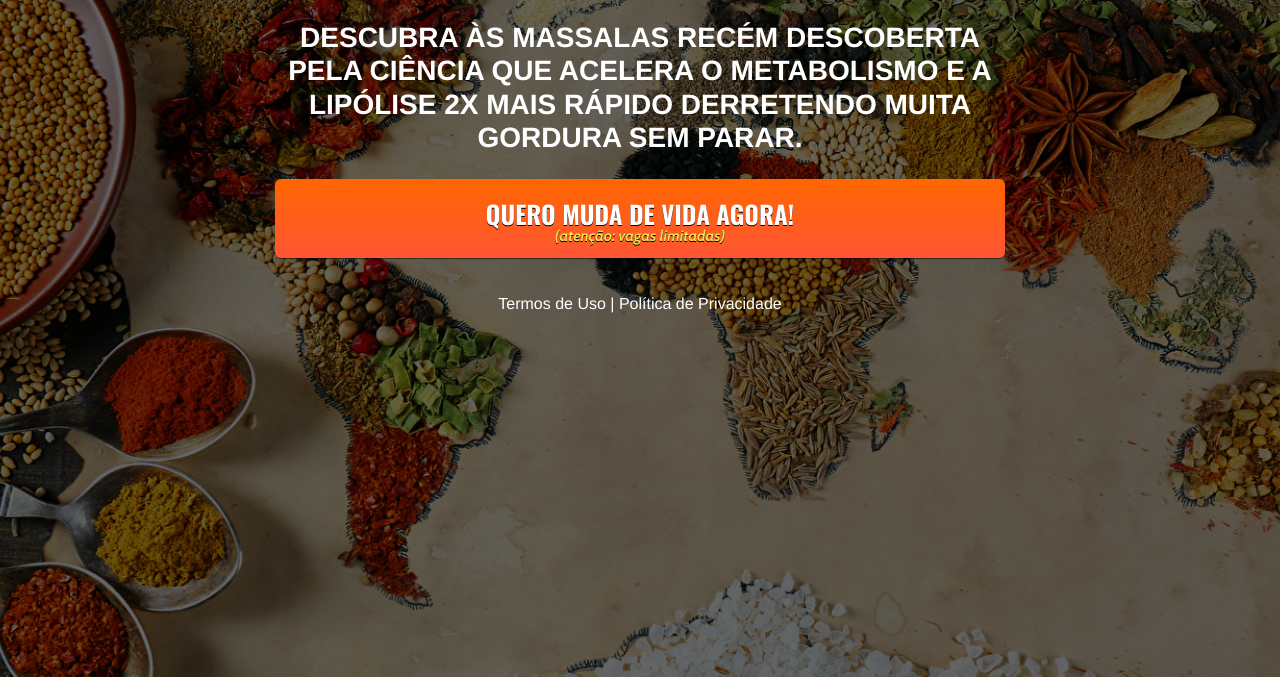
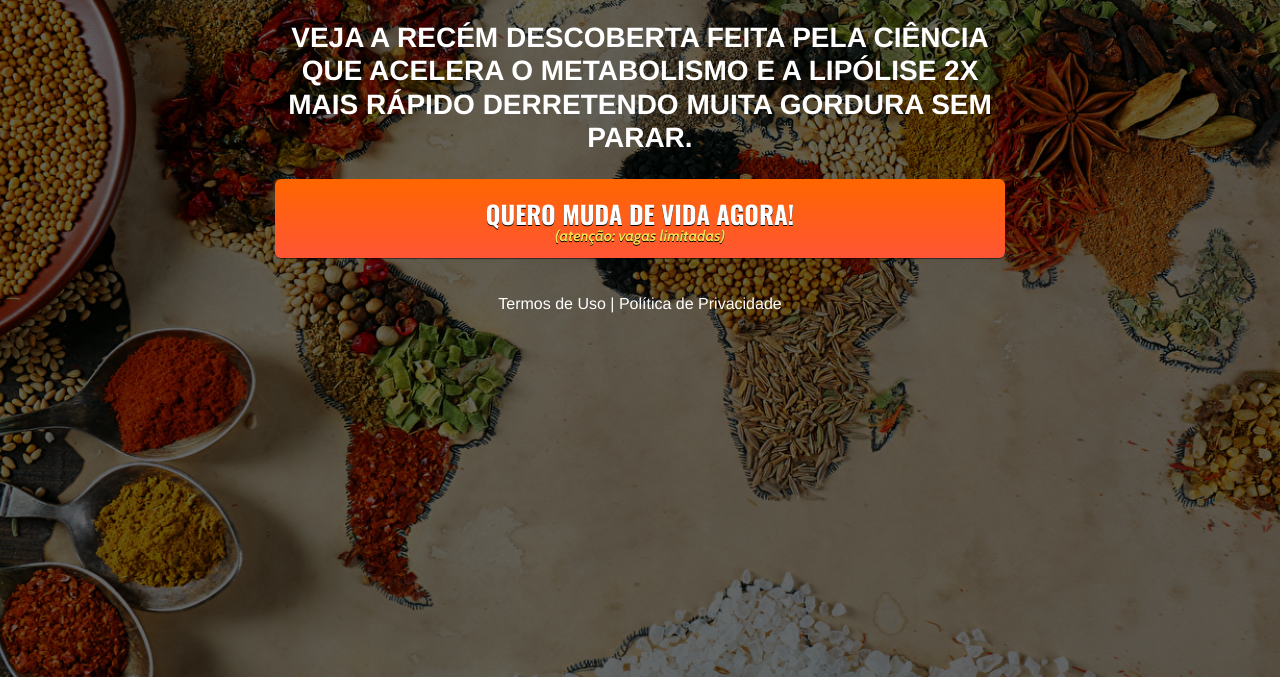
Before and after one commit to Danilocorreadossantos/massalaburn.com, a plain HTML site: page index.html in a window 1280 px wide. Shown: the part 123-800 px from the top of the page. Drawn offline with nearby package versions, Linux system fonts and the light colour scheme; a script that the page names is missing.

Commit message:
Update index.html

```diff
--- a/index.html
+++ b/index.html
@@ -38,7 +38,7 @@
             <img class="img-fluid" src="./assets/img/ultrasecreto.svg">
 
             <!-- Headline -->
-            <h3 class="my-4"><b>DESCUBRA ÀS MASSALAS RECÉM DESCOBERTA PELA CIÊNCIA QUE ACELERA O METABOLISMO E A LIPÓLISE 2X MAIS RÁPIDO
+            <h3 class="my-4"><b>VEJA A RECÉM DESCOBERTA FEITA PELA CIÊNCIA QUE ACELERA O METABOLISMO E A LIPÓLISE 2X MAIS RÁPIDO
             DERRETENDO MUITA GORDURA SEM PARAR.</b></h3>
 
             <!-- VSL -->
```
